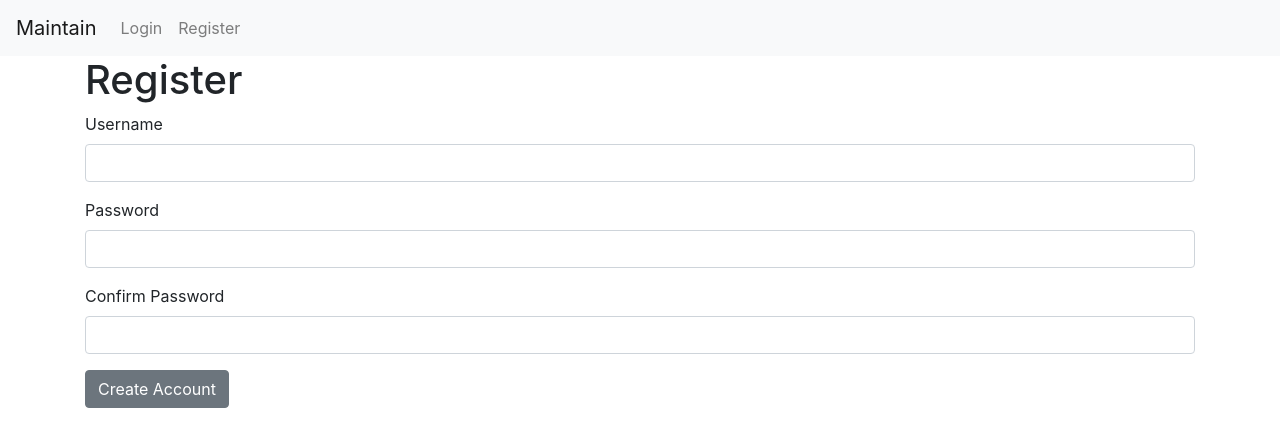
After one commit to Hippl-Eric/maintain, a Django app: page /register in a window 1280 px wide. The commit adds this page. Shown: the top 447 px of the page. Run offline with Django 3.2, Linux system fonts and the light colour scheme.

Commit message:
Working login, register, logout

```diff
--- a/capstone/maintain/templates/maintain/index.html
+++ b/capstone/maintain/templates/maintain/index.html
@@ -1,5 +1,7 @@
 {% extends "maintain/layout.html" %}
 
+{% block page_title %}Index{% endblock %}
+
 {% block body %}
-    Index Page
+    Index
 {% endblock %}
--- a/capstone/maintain/templates/maintain/layout.html
+++ b/capstone/maintain/templates/maintain/layout.html
@@ -28,7 +28,7 @@
     </head>
     <body>
         <nav class="navbar navbar-expand-lg navbar-light bg-light">
-            <a class="navbar-brand" href="#">Maintain</a>
+            <a class="navbar-brand" href="{% url 'index' %}">Maintain</a>
             <button class="navbar-toggler" type="button" data-toggle="collapse" data-target="#navbarNavDropdown" aria-controls="navbarNavDropdown" aria-expanded="false" aria-label="Toggle navigation">
                 <span class="navbar-toggler-icon"></span>
             </button>
@@ -57,12 +57,15 @@
                                 <a class="dropdown-item" href="#">Something else here</a>
                             </div>
                         </li>
+                        <li class="nav-item">
+                            <a class="nav-link" href="{% url 'logout' %}">Logout</a>
+                        </li>
                     {% else %}
                         <li class="nav-item">
-                            <a class="nav-link" href="#">Login</a>
+                            <a class="nav-link" href="{% url 'login' %}">Login</a>
                         </li>
                         <li class="nav-item">
-                            <a class="nav-link" href="#">Register</a>
+                            <a class="nav-link" href="{% url 'register' %}">Register</a>
                         </li>
                     {% endif %}
                 </ul>
@@ -70,6 +73,13 @@
         </nav>
 
         <div class="body container-md">
+            {% if alert %}
+                <div class="alert alert-{{ alert }}" role="alert">
+                    {{ alert_message }}
+                </div>
+            {% endif %}
+            <h1>{% block page_title %}{% endblock %}</h1>
+
             {% block body %}
             {% endblock %}
         </div>
--- /dev/null
+++ b/capstone/maintain/templates/maintain/register.html
@@ -0,0 +1,22 @@
+{% extends "maintain/layout.html" %}
+
+{% block page_title %}Register{% endblock %}
+
+{% block body %}
+    <form action="{% url 'register' %}" method="POST">
+        {% csrf_token %}
+        <div class="form-group">
+            <label for="username">Username</label>
+            <input type="text" class="form-control" name="username" required>
+        </div>
+        <div class="form-group">
+            <label for="password">Password</label>
+            <input type="password" class="form-control" name="password" required>
+        </div>
+        <div class="form-group">
+            <label for="confirmation">Confirm Password</label>
+            <input type="password" class="form-control" name="confirmation" required>
+        </div>
+        <button type="submit" class="btn btn-secondary">Create Account</button>
+    </form>
+{% endblock %}
--- a/capstone/maintain/urls.py
+++ b/capstone/maintain/urls.py
@@ -3,4 +3,7 @@ from . import views
 
 urlpatterns = [
     path("", views.index, name="index"),
+    path("login", views.login_view, name="login"),
+    path("register", views.register_view, name="register"),
+    path("logout", views.logout_view, name="logout"),
 ]
--- a/capstone/maintain/views.py
+++ b/capstone/maintain/views.py
@@ -1,7 +1,60 @@
-from django.shortcuts import render
+from django.shortcuts import render, redirect, reverse
 from django.http import HttpResponse
+from django.contrib.auth import authenticate, login, logout
+from django.contrib.auth.decorators import login_required
+from django.db import IntegrityError
+
+from .models import User
 
 # Create your views here.
 
+@login_required(login_url='login')
 def index(request):
     return render(request, "maintain/index.html")
+
+def login_view(request):
+    if request.method == "POST":
+        username = request.POST['username']
+        password = request.POST['password']
+        user = authenticate(request, username=username, password=password)
+        if user is not None:
+            login(request, user)
+            return redirect(reverse(index))
+        else:
+            return render(request, "maintain/login.html", {
+                "alert": "warning",
+                "alert_message": "Invalid username or password"
+            })
+    else:
+        return render(request, "maintain/login.html")
+
+def register_view(request):
+    if request.method == "POST":
+        username = request.POST["username"]
+
+        # Ensure password matches confirmation
+        password = request.POST["password"]
+        confirmation = request.POST["confirmation"]
+        if password != confirmation:
+            return render(request, "maintain/register.html", {
+                "alert": "warning",
+                "alert_message": "Passwords must match"
+            })
+
+        # Create new user
+        try:
+            user = User.objects.create_user(username=username, password=password)
+            user.save()
+        except IntegrityError:
+            return render(request, "maintain/register.html", {
+                "alert": "warning",
+                "alert_message": "Username not available"
+            })
+        login(request, user)
+        return redirect(reverse("index"))
+    else:
+        return render(request, "maintain/register.html")
+
+def logout_view(request):
+    logout(request)
+    return redirect(reverse(index))
```
Also changed, not shown: capstone/maintain/templates/maintain/login.html (added, +18 -0 lines).
